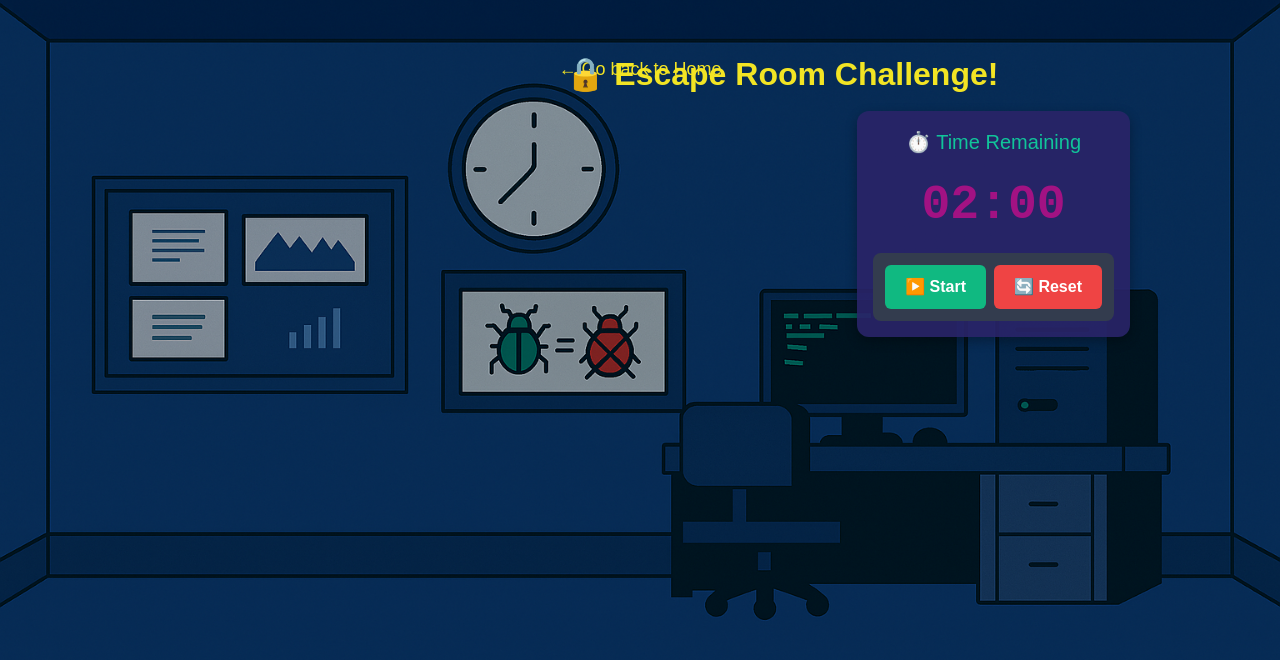
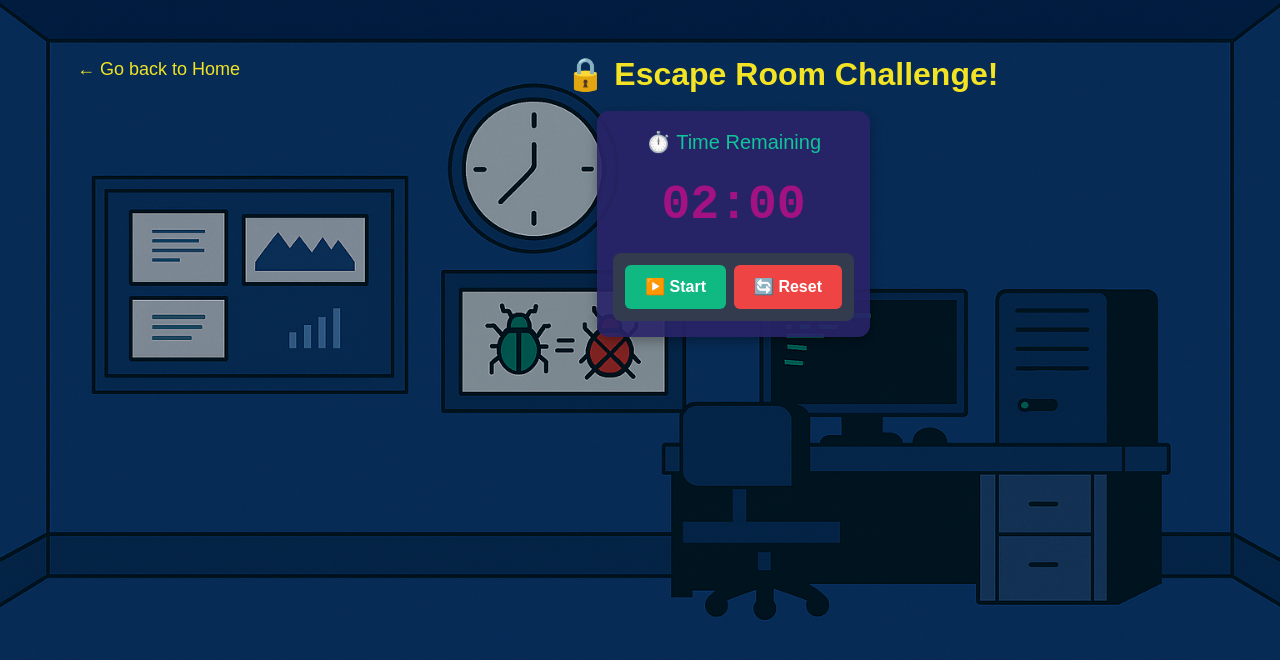
Before and after one commit to Chau05-git/CSE3CWA---Assignment-2, a Next.js app: page /EscapeRoom in a window 1280 px wide. Shown: the top 660 px of the page. Built offline with nearby package versions, Linux system fonts and the light colour scheme.

Commit message:
fixing pause error function

```diff
--- a/app/EscapeRoom/Time/EscTimer_style.css
+++ b/app/EscapeRoom/Time/EscTimer_style.css
@@ -1,7 +1,7 @@
 .Time_style {
   position: absolute;
   top: 95px;
-  right: 150px;
+  right: 410px;
   text-align: center;
   margin: 16px auto;
   background: rgba(42, 36, 105, 0.9);
@@ -9,20 +9,20 @@
   border-radius: 12px;
   max-width: 400px;
   box-shadow: 0 4px 12px rgba(0, 0, 0, 0.3);
-  transition: all 0.4s ease; /* Thêm animation khi di chuyển */
+  transition: all 0.4s ease;
 }
 
-/* Timer khi đang chơi - nằm góc trên phải của challenge */
+
 .Time_style.playing {
   position: fixed;
   top: 20px;
   right: 20px;
-  z-index: 1100; /* Cao hơn challenge overlay */
+  z-index: 1100;
   max-width: 280px;
   padding: 12px;
 }
 
-/* Thu nhỏ timer khi đang chơi */
+
 .Time_style.playing .timer-title {
   font-size: 16px;
   margin: 0 0 8px 0;
--- a/app/EscapeRoom/esc-room.css
+++ b/app/EscapeRoom/esc-room.css
@@ -1,5 +1,6 @@
 
 .escape-room-page {
+  position: relative;
   background: url("/Bug-room.png") ;
   background-color: aliceblue;
   color: #f2e424;
@@ -18,3 +19,11 @@
     top: 50px;
     right: 22%;
 }
+
+.returnHome{
+    text-align: left;
+    margin-top: 24px;
+    margin-left: 45px;
+    color: #f2e424;
+    font-size: 18px;
+}
--- a/app/EscapeRoom/page.tsx
+++ b/app/EscapeRoom/page.tsx
@@ -80,8 +80,8 @@ export default function EscapeRoomPage() {
       )}
 
       {gameState === "idle" && (
-        <div style={{ textAlign: "center", marginTop: 24 }}>
-          <Link href="/" style={{ color: "#f2e424", fontSize: 18 }}>
+        <div className="returnHome" >
+          <Link href="/" >
             ← Go back to Home
           </Link>
         </div>
```
